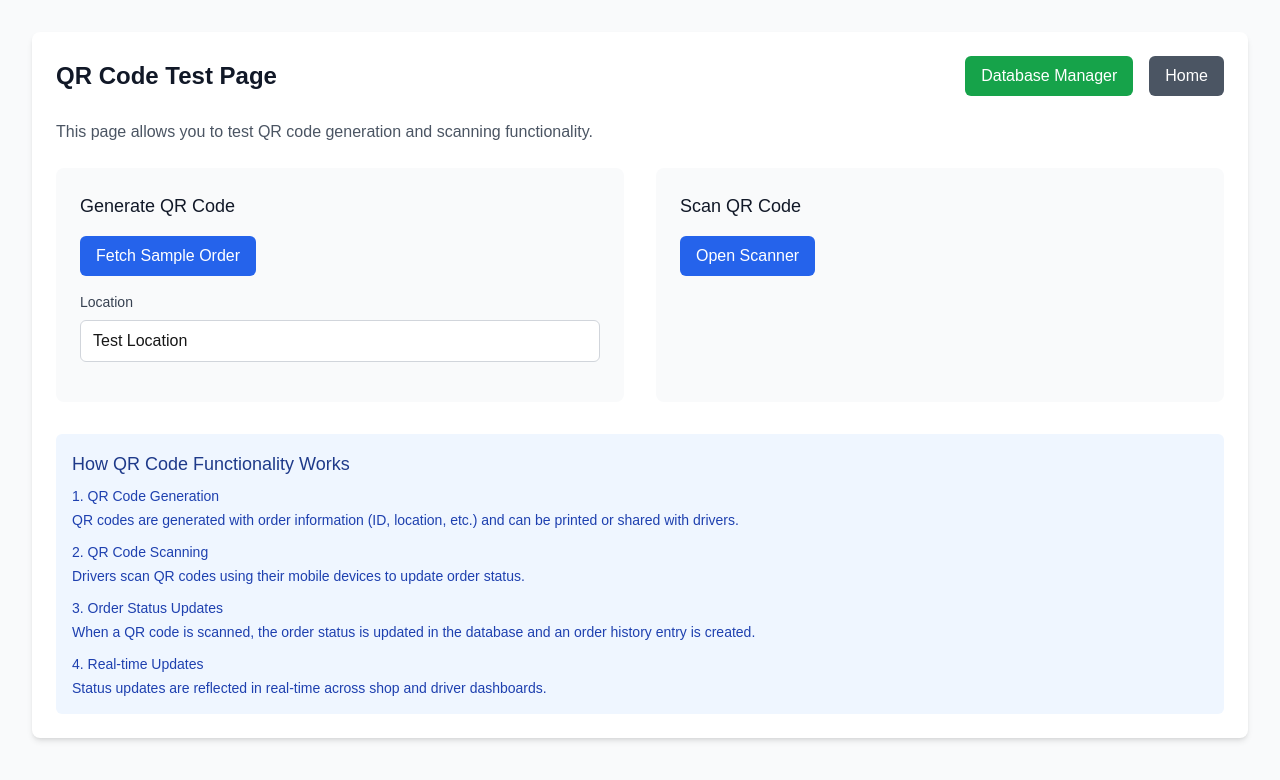
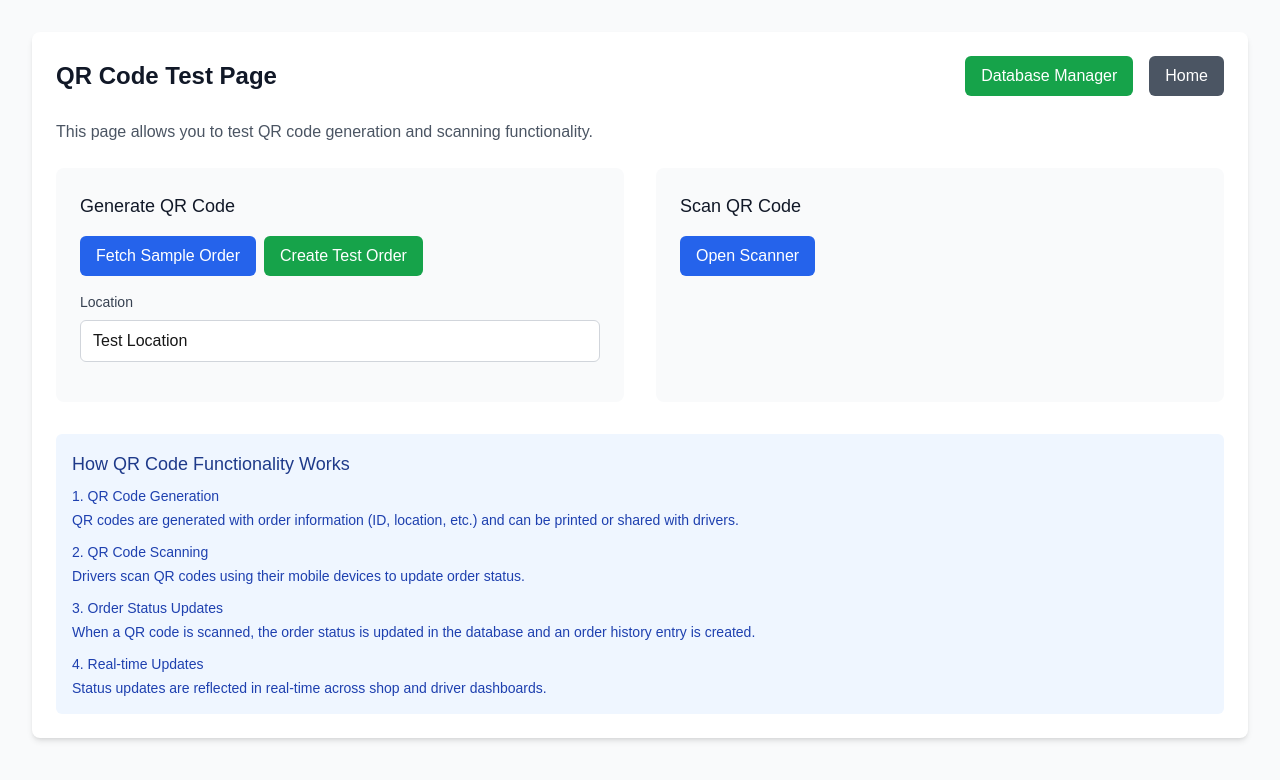
Before and after one commit to HasalYapa/etracking, a Next.js app: page /qr-test in a window 1280 px wide. Shown: the top 780 px of the page. Built offline with nearby package versions, Linux system fonts and the light colour scheme.

Commit message:
Fix QR test page with create test order functionality

```diff
--- a/src/app/qr-test/page.tsx
+++ b/src/app/qr-test/page.tsx
@@ -17,14 +17,128 @@ export default function QRTestPage() {
   const [orders, setOrders] = useState<any[]>([]);
   const [loading, setLoading] = useState(false);
 
+  // Create a test order
+  const createTestOrder = async () => {
+    setLoading(true);
+    setScanError(null);
+    setScanSuccess(null);
+    try {
+      // First, get the current user
+      const { data: { session } } = await supabase.auth.getSession();
+      if (!session) {
+        setScanError('You must be logged in to create a test order.');
+        return;
+      }
+
+      // Get user profile to determine role
+      const { data: profile, error: profileError } = await supabase
+        .from('profiles')
+        .select('*')
+        .eq('id', session.user.id)
+        .single();
+
+      if (profileError) {
+        throw new Error('Could not get user profile: ' + profileError.message);
+      }
+
+      // Determine shop ID based on user role
+      let shopId = profile.id;
+      if (profile.role !== 'shop_owner') {
+        // If not a shop owner, find a shop owner
+        const { data: shopOwners, error: shopOwnersError } = await supabase
+          .from('profiles')
+          .select('id')
+          .eq('role', 'shop_owner')
+          .limit(1);
+
+        if (shopOwnersError || !shopOwners || shopOwners.length === 0) {
+          throw new Error('Could not find a shop owner to create a test order');
+        }
+
+        shopId = shopOwners[0].id;
+      }
+
+      // Create a test customer
+      const { data: customer, error: customerError } = await supabase
+        .from('customers')
+        .insert({
+          name: 'Test Customer',
+          phone: '+94760000000',
+          email: 'test@example.com',
+          address: 'Test Address',
+          shop_id: shopId
+        })
+        .select()
+        .single();
+
+      if (customerError) {
+        throw new Error('Could not create test customer: ' + customerError.message);
+      }
+
+      // Generate a random tracking number
+      const randomNum = Math.floor(Math.random() * 1000000).toString().padStart(6, '0');
+      const trackingNumber = `TEST-${randomNum}`;
+
+      // Create a test order
+      const { data: order, error: orderError } = await supabase
+        .from('orders')
+        .insert({
+          shop_id: shopId,
+          customer_id: customer.id,
+          status: 'pending',
+          delivery_address: 'Test Delivery Address',
+          delivery_notes: 'Test order created from QR Test page',
+          tracking_number: trackingNumber
+        })
+        .select()
+        .single();
+
+      if (orderError) {
+        throw new Error('Could not create test order: ' + orderError.message);
+      }
+
+      // Create an order history entry
+      const { error: historyError } = await supabase
+        .from('order_history')
+        .insert({
+          order_id: order.id,
+          status: 'pending',
+          notes: 'Test order created',
+          updated_by: session.user.id
+        });
+
+      if (historyError) {
+        console.error('Could not create order history entry:', historyError);
+        // Continue anyway
+      }
+
+      setScanSuccess(`Test order created successfully with tracking number: ${trackingNumber}`);
+
+      // Now fetch the orders including the new one
+      fetchSampleOrder();
+    } catch (err: any) {
+      console.error('Error creating test order:', err);
+      setScanError(err.message);
+    } finally {
+      setLoading(false);
+    }
+  };
+
   // Fetch a sample order to test with
   const fetchSampleOrder = async () => {
     setLoading(true);
+    setScanError(null);
+    setScanSuccess(null);
     try {
+      // Add console log to see what's happening
+      console.log('Fetching sample orders...');
+
       const { data, error } = await supabase
         .from('orders')
         .select('id, tracking_number, shop_id')
         .limit(5);
+
+      console.log('Fetch result:', { data, error });
 
       if (error) throw error;
 
@@ -32,6 +146,9 @@ export default function QRTestPage() {
 
       if (data && data.length > 0) {
         setTestOrderId(data[0].id);
+      } else {
+        // If no orders found, show an error
+        setScanError('No orders found. Please make sure you have orders in your database.');
       }
     } catch (err: any) {
       console.error('Error fetching sample order:', err);
@@ -208,13 +325,21 @@ export default function QRTestPage() {
             <div className="bg-gray-50 p-6 rounded-lg">
               <h2 className="text-lg font-medium text-gray-900 mb-4">Generate QR Code</h2>
 
-              <div className="mb-4">
+              <div className="mb-4 flex space-x-2">
                 <button
                   onClick={fetchSampleOrder}
                   disabled={loading}
                   className="px-4 py-2 bg-blue-600 text-white rounded-md hover:bg-blue-700 transition-colors disabled:bg-gray-400"
                 >
                   {loading ? 'Loading...' : 'Fetch Sample Order'}
+                </button>
+
+                <button
+                  onClick={createTestOrder}
+                  disabled={loading}
+                  className="px-4 py-2 bg-green-600 text-white rounded-md hover:bg-green-700 transition-colors disabled:bg-gray-400"
+                >
+                  {loading ? 'Loading...' : 'Create Test Order'}
                 </button>
               </div>
 
@@ -248,6 +373,36 @@ export default function QRTestPage() {
                   className="w-full px-3 py-2 border border-gray-300 rounded-md focus:ring-blue-500 focus:border-blue-500"
                 />
               </div>
+
+              {scanError && (
+                <div className="mt-4 mb-4 bg-red-50 border-l-4 border-red-500 p-4">
+                  <div className="flex">
+                    <div className="flex-shrink-0">
+                      <svg className="h-5 w-5 text-red-400" viewBox="0 0 20 20" fill="currentColor">
+                        <path fillRule="evenodd" d="M10 18a8 8 0 100-16 8 8 0 000 16zM8.707 7.293a1 1 0 00-1.414 1.414L8.586 10l-1.293 1.293a1 1 0 101.414 1.414L10 11.414l1.293 1.293a1 1 0 001.414-1.414L11.414 10l1.293-1.293a1 1 0 00-1.414-1.414L10 8.586 8.707 7.293z" clipRule="evenodd" />
+                      </svg>
+                    </div>
+                    <div className="ml-3">
+                      <p className="text-sm text-red-700">{scanError}</p>
+                    </div>
+                  </div>
+                </div>
+              )}
+
+              {scanSuccess && (
+                <div className="mt-4 mb-4 bg-green-50 border-l-4 border-green-500 p-4">
+                  <div className="flex">
+                    <div className="flex-shrink-0">
+                      <svg className="h-5 w-5 text-green-400" viewBox="0 0 20 20" fill="currentColor">
+                        <path fillRule="evenodd" d="M10 18a8 8 0 100-16 8 8 0 000 16zm3.707-9.293a1 1 0 00-1.414-1.414L9 10.586 7.707 9.293a1 1 0 00-1.414 1.414l2 2a1 1 0 001.414 0l4-4z" clipRule="evenodd" />
+                      </svg>
+                    </div>
+                    <div className="ml-3">
+                      <p className="text-sm text-green-700">{scanSuccess}</p>
+                    </div>
+                  </div>
+                </div>
+              )}
 
               {testOrderId && (
                 <div className="flex justify-center">
@@ -286,35 +441,7 @@ export default function QRTestPage() {
                 </div>
               )}
 
-              {scanError && (
-                <div className="mt-4 bg-red-50 border-l-4 border-red-500 p-4">
-                  <div className="flex">
-                    <div className="flex-shrink-0">
-                      <svg className="h-5 w-5 text-red-400" viewBox="0 0 20 20" fill="currentColor">
-                        <path fillRule="evenodd" d="M10 18a8 8 0 100-16 8 8 0 000 16zM8.707 7.293a1 1 0 00-1.414 1.414L8.586 10l-1.293 1.293a1 1 0 101.414 1.414L10 11.414l1.293 1.293a1 1 0 001.414-1.414L11.414 10l1.293-1.293a1 1 0 00-1.414-1.414L10 8.586 8.707 7.293z" clipRule="evenodd" />
-                      </svg>
-                    </div>
-                    <div className="ml-3">
-                      <p className="text-sm text-red-700">{scanError}</p>
-                    </div>
-                  </div>
-                </div>
-              )}
-
-              {scanSuccess && (
-                <div className="mt-4 bg-green-50 border-l-4 border-green-500 p-4">
-                  <div className="flex">
-                    <div className="flex-shrink-0">
-                      <svg className="h-5 w-5 text-green-400" viewBox="0 0 20 20" fill="currentColor">
-                        <path fillRule="evenodd" d="M10 18a8 8 0 100-16 8 8 0 000 16zm3.707-9.293a1 1 0 00-1.414-1.414L9 10.586 7.707 9.293a1 1 0 00-1.414 1.414l2 2a1 1 0 001.414 0l4-4z" clipRule="evenodd" />
-                      </svg>
-                    </div>
-                    <div className="ml-3">
-                      <p className="text-sm text-green-700">{scanSuccess}</p>
-                    </div>
-                  </div>
-                </div>
-              )}
+              {/* Error and success messages are now shown in the QR Code Generator section */}
 
               {scanResult && (
                 <div className="mt-4 bg-blue-50 p-4 rounded-lg">
```
